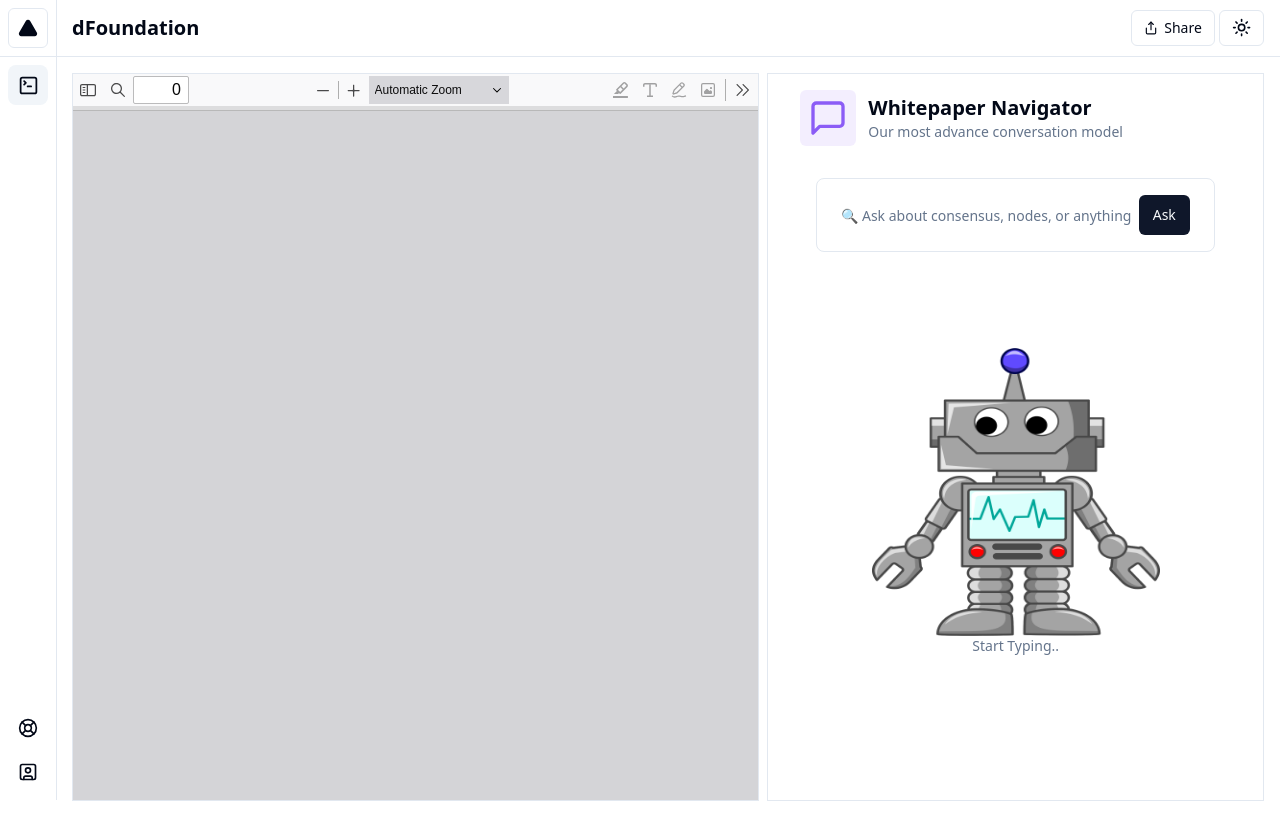
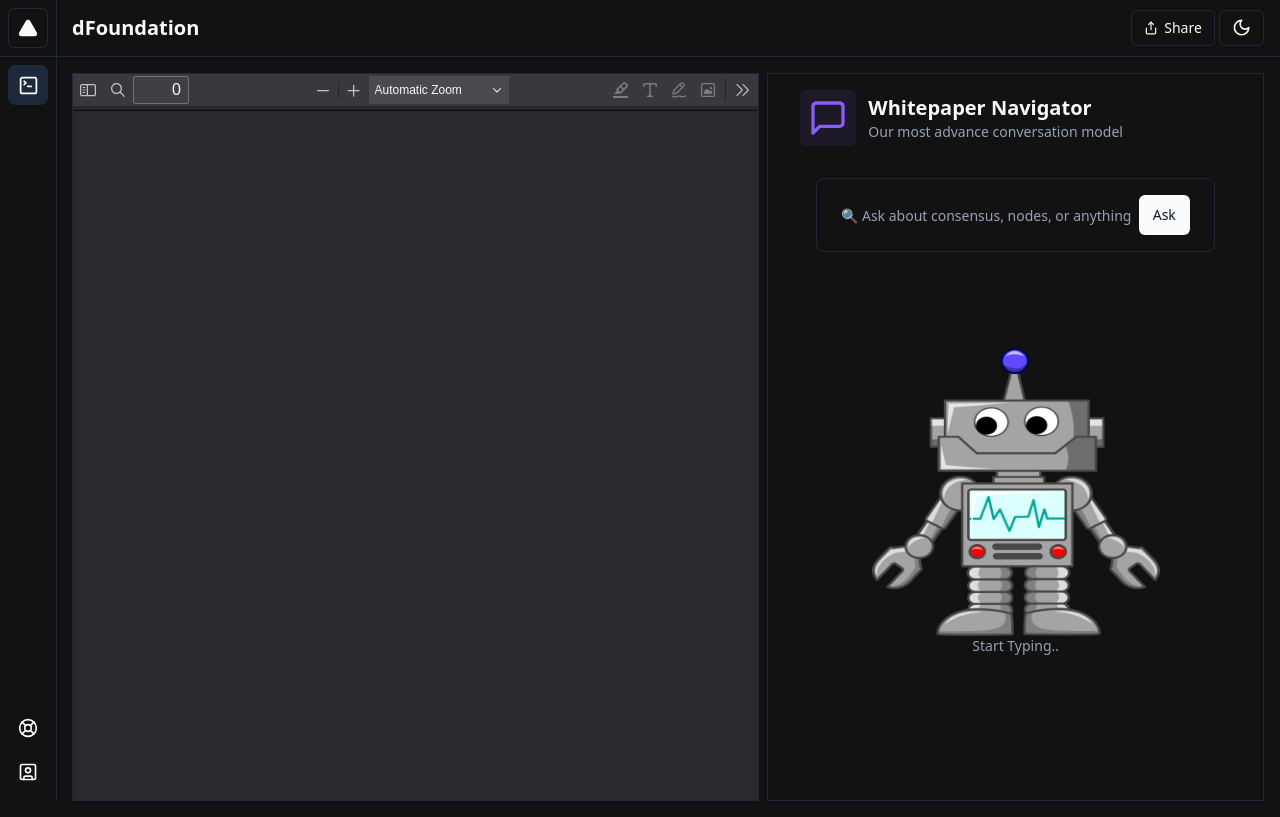
Before and after one commit to paahaad/dFoundation, a Next.js app: page /paper/bitcoin in a window 1280 px wide. Built offline with nearby package versions, Linux system fonts and the light colour scheme.

Commit message:
fix the chat bar

```diff
--- a/src/app/layout.tsx
+++ b/src/app/layout.tsx
@@ -30,13 +30,13 @@ export default function RootLayout({
         <body>
           <ThemeProvider
             attribute="class"
-            defaultTheme="system"
+            defaultTheme="dark"
             enableSystem
             disableTransitionOnChange
           >
             <TooltipProvider>
-              <div className="grid h-screen w-full pl-[56px]">
-                <aside className="inset-y fixed  left-0 z-20 flex h-full flex-col border-r">
+              <div className="grid h-screen w-full md:pl-[56px]">
+                <aside className="hidden md:flex inset-y fixed  left-0 z-20 h-full flex-col border-r">
                   <div className="border-b p-2">
                     <Button variant="outline" size="icon" aria-label="Home">
                       <Triangle className="size-5 fill-foreground" />
--- a/src/app/paper/[id]/page.tsx
+++ b/src/app/paper/[id]/page.tsx
@@ -1,17 +1,41 @@
 import React from "react";
+
+import { Brain } from "lucide-react";
+
+import { Button } from "@/components/ui/button";
+import {
+  Drawer,
+  DrawerContent,
+  DrawerDescription,
+  DrawerHeader,
+  DrawerTitle,
+  DrawerTrigger,
+} from "@/components/ui/drawer";
+
 import Conversation from "@/components/conversation";
 
 function page({ params: { id } }: { params: { id: string } }) {
   console.log(`/pdfjs/web/viewer.html?file=/papers/.pdf`, id);
   return (
     <div className="flex justify-around gap-2 h-[91vh]">
-      <div className="w-[70%] border">
+      <div className="w-full md:w-[70%] border relative">
         <iframe
           src={`/pdfjs/web/viewer.html?file=/papers/${id}.pdf`}
           className="w-full h-full"
         ></iframe>
+        <Drawer>
+          <DrawerTrigger asChild>
+            <Button variant="ghost" size="icon" className="md:hidden fixed bottom-4 right-4 z-50 bg-slate-50 dark:bg-black shadow-lg rounded-full p-2">
+              <Brain className="size-4" />
+              <span className="sr-only">Settings</span>
+            </Button>
+          </DrawerTrigger>
+          <DrawerContent className="max-h-[80vh]">
+            <Conversation />
+          </DrawerContent>
+        </Drawer>
       </div>
-      <div className="w-2/4 border p-4">
+      <div className="hidden md:block w-2/4 border p-4">
         <Conversation />
       </div>
     </div>
```
